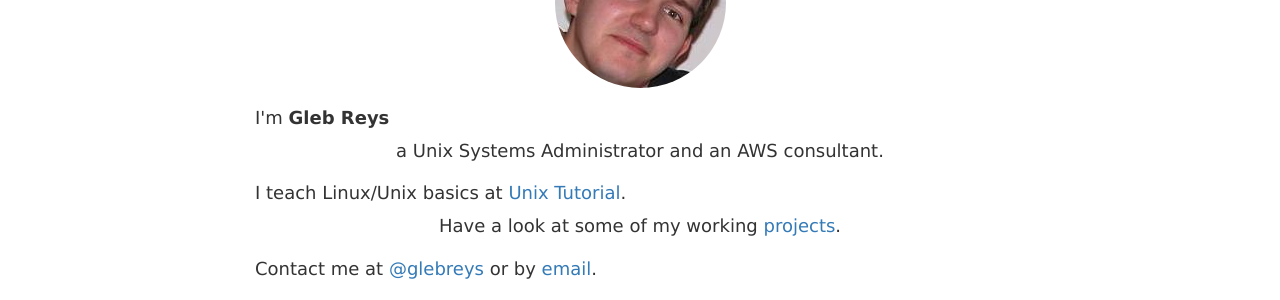
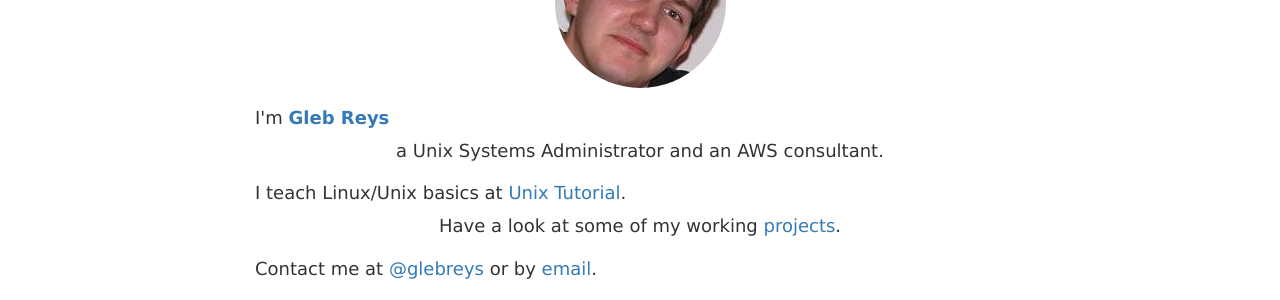
Before and after one commit to greys/greys.github.io, a Jekyll site: the page built from index.html, in a window 1280 px wide. Shown: the part 200-500 px from the top of the page. Built offline with Jekyll 4.4.1, drawn with Linux system fonts in a browser that asks for light colours; nearby versions of some CDN libraries; the list of posts is cut into pages by our own code.

Commit message:
Added link to GlebReys.com

```diff
--- a/index.html
+++ b/index.html
@@ -8,7 +8,7 @@ title: Gleb Reys
 	  <div class="avatar">
 		<img class="img-circle" src="{{ site.baseurl }}static/img/{{ site.avatar }}" alt="Responsive image">
 	  </div>
-	  <h3>I'm <strong>{{ site.author }}</strong></h3>
+	  <h3>I'm <strong><a href="https://www.glebreys.com">{{ site.author }}</a></strong></h3>
 		a Unix Systems Administrator and an AWS consultant.
 	<h3>I teach Linux/Unix basics at <a href="https://www.unixtutorial.org">Unix Tutorial</a>.</h3>
 	  Have a look at some of my working <a href="{{ site.baseurl }}projects.html"> projects</a>.
```
